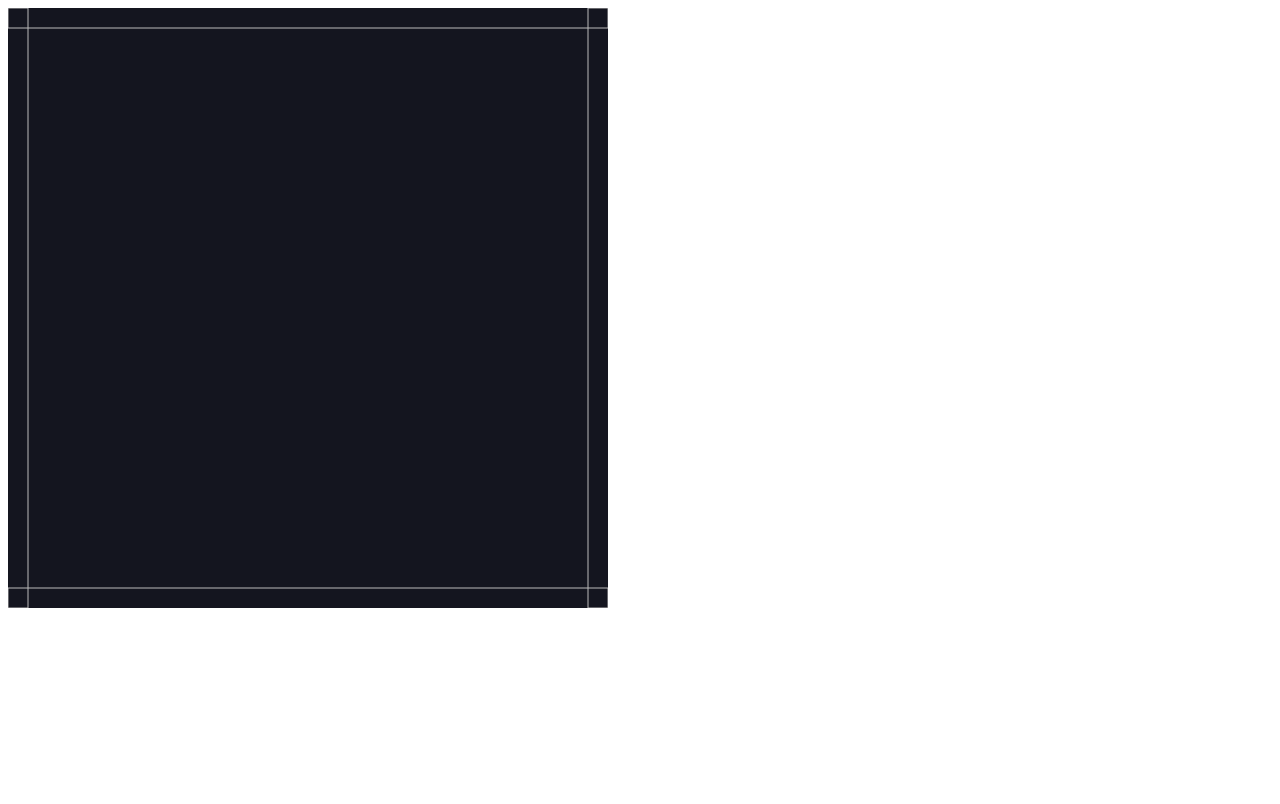
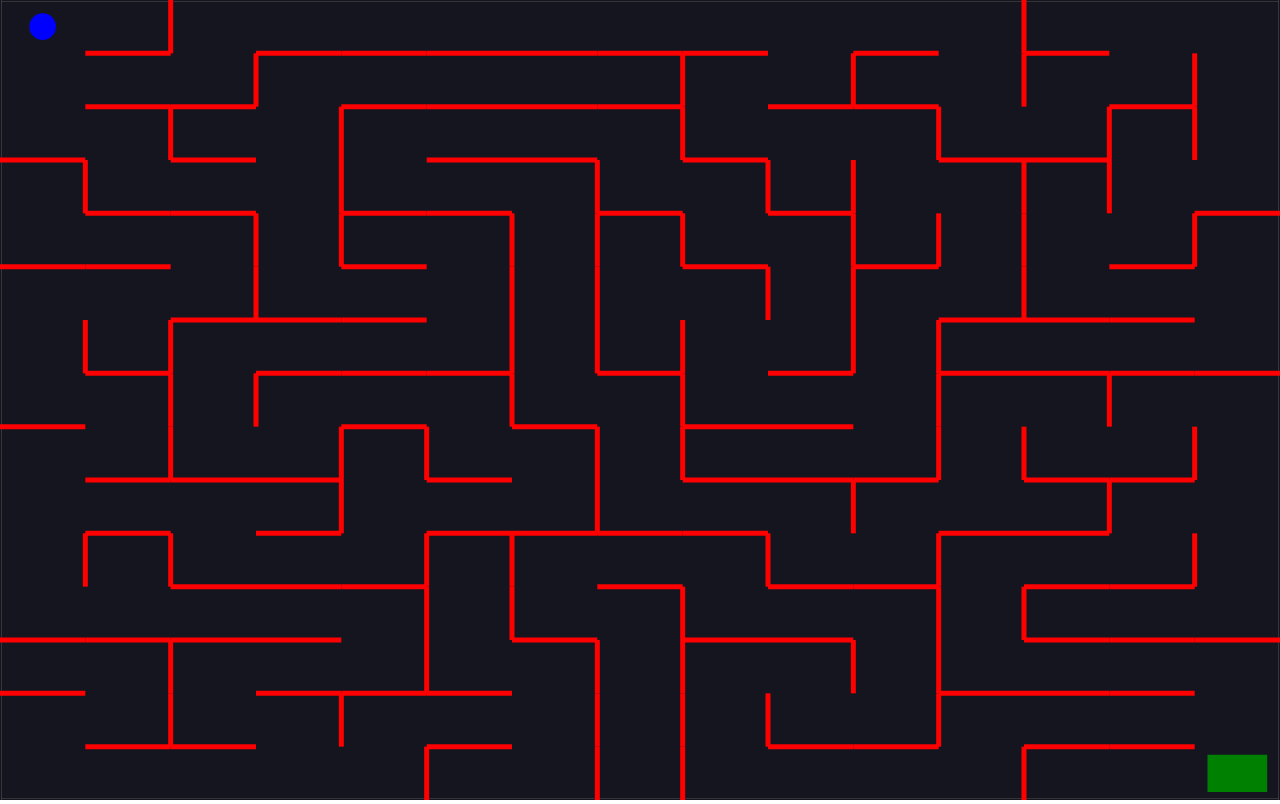
Before and after one commit to Pargeo82/Maze, a plain HTML site: page index.html in a window 1280 px wide. Drawn offline with nearby package versions, Linux system fonts and the light colour scheme; animation ran at ten frames a second.

Commit message:
finish maze

```diff
--- a/index.html
+++ b/index.html
@@ -6,10 +6,37 @@
     <meta http-equiv="X-UA-Compatible" content="IE=edge">
     <meta name="viewport" content="width=device-width, initial-scale=1.0">
     <script src="https://cdnjs.cloudflare.com/ajax/libs/matter-js/0.18.0/matter.min.js"></script>
+    <style>
+        body {
+            margin: 0;
+        }
+
+        .hidden {
+            display: none !important;
+        }
+
+        h1 {
+            color: white;
+            font-size: 64px;
+        }
+
+        .winner {
+            display: flex;
+            justify-content: center;
+            align-items: center;
+            position: absolute;
+            z-index: 1;
+            height: 100vh;
+            width: 100vw;
+        }
+    </style>
     <title>Maze</title>
 </head>
 
 <body>
+    <div class="winner hidden">
+        <h1>You Win!</h1>
+    </div>
 
     <script src="index.js"></script>
 </body>
--- a/index.js
+++ b/index.js
@@ -1,16 +1,21 @@
-const { Engine, Render, Runner, World, Bodies } = Matter;
+const { Engine, Render, Runner, World, Bodies, Body, Events } = Matter;
 
-const cells = 3;
-const width = 600;
-const height = 600;
+const cellsHorizontal = 15;
+const cellsVertical = 15;
+const width = window.innerWidth;
+const height = window.innerHeight;
+
+const unitLengthX = width / cellsHorizontal;
+const unitLengthY = height / cellsVertical;
 
 const engine = Engine.create();
+engine.world.gravity.y = 0;
 const { world } = engine;
 const render = Render.create({
     element: document.body,
     engine: engine,
     options: {
-        wireframes: true,
+        wireframes: false,
         width,
         height
     }
@@ -18,12 +23,13 @@ const render = Render.create({
 
 Render.run(render);
 Runner.run(Runner.create(), engine);
+
 // Walls
 const walls = [
-    Bodies.rectangle(width / 2, 0, width, 40, { isStatic: true }),
-    Bodies.rectangle(width / 2, height, width, 40, { isStatic: true }),
-    Bodies.rectangle(0, height / 2, 40, height, { isStatic: true }),
-    Bodies.rectangle(width, height / 2, 40, height, { isStatic: true }),
+    Bodies.rectangle(width / 2, 0, width, 2, { isStatic: true }),
+    Bodies.rectangle(width / 2, height, width, 2, { isStatic: true }),
+    Bodies.rectangle(0, height / 2, 2, height, { isStatic: true }),
+    Bodies.rectangle(width, height / 2, 2, height, { isStatic: true }),
 ];
 World.add(world, walls);
 
@@ -40,12 +46,12 @@ const shuffle = (arr) => {
     return arr;
 };
 
-const grid = Array(cells).fill(null).map(() => Array(cells).fill(false));
-const verticals = Array(cells).fill(null).map(() => Array(cells - 1).fill(false));
-const horizontals = Array(cells - 1).fill(null).map(() => Array(cells).fill(false));
+const grid = Array(cellsVertical).fill(null).map(() => Array(cellsHorizontal).fill(false));
+const verticals = Array(cellsVertical).fill(null).map(() => Array(cellsHorizontal - 1).fill(false));
+const horizontals = Array(cellsVertical - 1).fill(null).map(() => Array(cellsHorizontal).fill(false));
 
-const startRow = Math.floor(Math.random() * cells);
-const startColumn = Math.floor(Math.random() * cells);
+const startRow = Math.floor(Math.random() * cellsVertical);
+const startColumn = Math.floor(Math.random() * cellsHorizontal);
 
 const stepThroughCell = (row, column) => {
     // if i have visited [row, column] then return
@@ -65,7 +71,7 @@ const stepThroughCell = (row, column) => {
     for (let neighbor of neighbors) {
         const [nextRow, nextColumn, direction] = neighbor;
         // check if neighbour is out of bounds
-        if (nextRow < 0 || nextRow >= cells || nextColumn < 0 || nextColumn >= cells) {
+        if (nextRow < 0 || nextRow >= cellsVertical || nextColumn < 0 || nextColumn >= cellsHorizontal) {
             continue;
         }
         //check is neighbour has been visited
@@ -89,3 +95,108 @@ const stepThroughCell = (row, column) => {
 };
 
 stepThroughCell(startRow, startColumn);
+
+horizontals.forEach((row, rowIndex) => {
+    row.forEach((open, columnIndex) => {
+        if (open) {
+            return;
+        }
+        const wall = Bodies.rectangle(
+            columnIndex * unitLengthX + unitLengthX / 2,
+            rowIndex * unitLengthY + unitLengthY,
+            unitLengthX,
+            5, {
+                label: 'wall',
+                isStatic: true,
+                render: {
+                    fillStyle: 'red'
+                }
+            }
+        );
+        World.add(world, wall);
+    });
+});
+
+verticals.forEach((row, rowIndex) => {
+    row.forEach((open, columnIndex) => {
+        if (open) {
+            return;
+        }
+
+        const wall = Bodies.rectangle(
+            columnIndex * unitLengthX + unitLengthX,
+            rowIndex * unitLengthY + unitLengthY / 2,
+            5,
+            unitLengthY, {
+                label: 'wall',
+                isStatic: true,
+                render: {
+                    fillStyle: 'red'
+                }
+            }
+        );
+        World.add(world, wall);
+    });
+});
+
+
+// Goal
+const goal = Bodies.rectangle(
+    width - unitLengthX / 2,
+    height - unitLengthY / 2,
+    unitLengthX * 0.7,
+    unitLengthY * 0.7, {
+        label: 'goal',
+        isStatic: true,
+        render: {
+            fillStyle: 'green'
+        }
+    }
+);
+World.add(world, goal);
+
+// Ball
+const ballRadius = Math.min(unitLengthX, unitLengthY) / 4;
+const ball = Bodies.circle(
+    unitLengthX / 2,
+    unitLengthY / 2,
+    ballRadius, {
+        label: 'ball',
+        render: {
+            fillStyle: 'blue'
+        }
+    }
+);
+World.add(world, ball);
+
+document.addEventListener('keydown', event => {
+    const { x, y } = ball.velocity;
+    if (event.keyCode === 87) {
+        Body.setVelocity(ball, { x, y: y - 5 });
+    }
+    if (event.keyCode === 68) {
+        Body.setVelocity(ball, { x: x + 5, y });
+    }
+    if (event.keyCode === 83) {
+        Body.setVelocity(ball, { x, y: y + 5 });
+    }
+    if (event.keyCode === 65) {
+        Body.setVelocity(ball, { x: x - 5, y });
+    }
+});
+
+// Win Condition
+Events.on(engine, 'collisionStart', event => {
+    event.pairs.forEach((collision) => {
+        const labels = ['ball', 'goal'];
+        if (labels.includes(collision.bodyA.label) && labels.includes(collision.bodyB.label)) {
+            document.querySelector('.winner').classList.remove('hidden');
+            world.gravity.y = 1;
+            world.bodies.forEach(body => {
+                if (body.label === 'wall') {
+                    Body.setStatic(body, false);
+                }
+            })
+        }
+    });
+});
```
